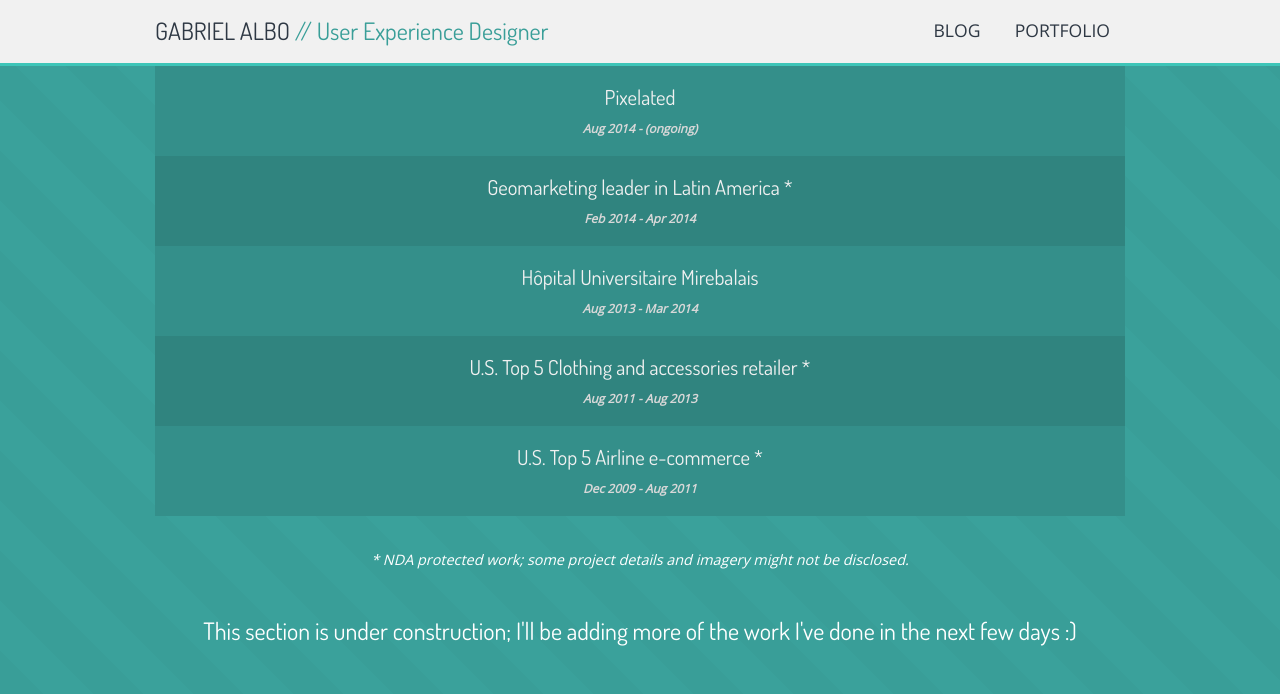
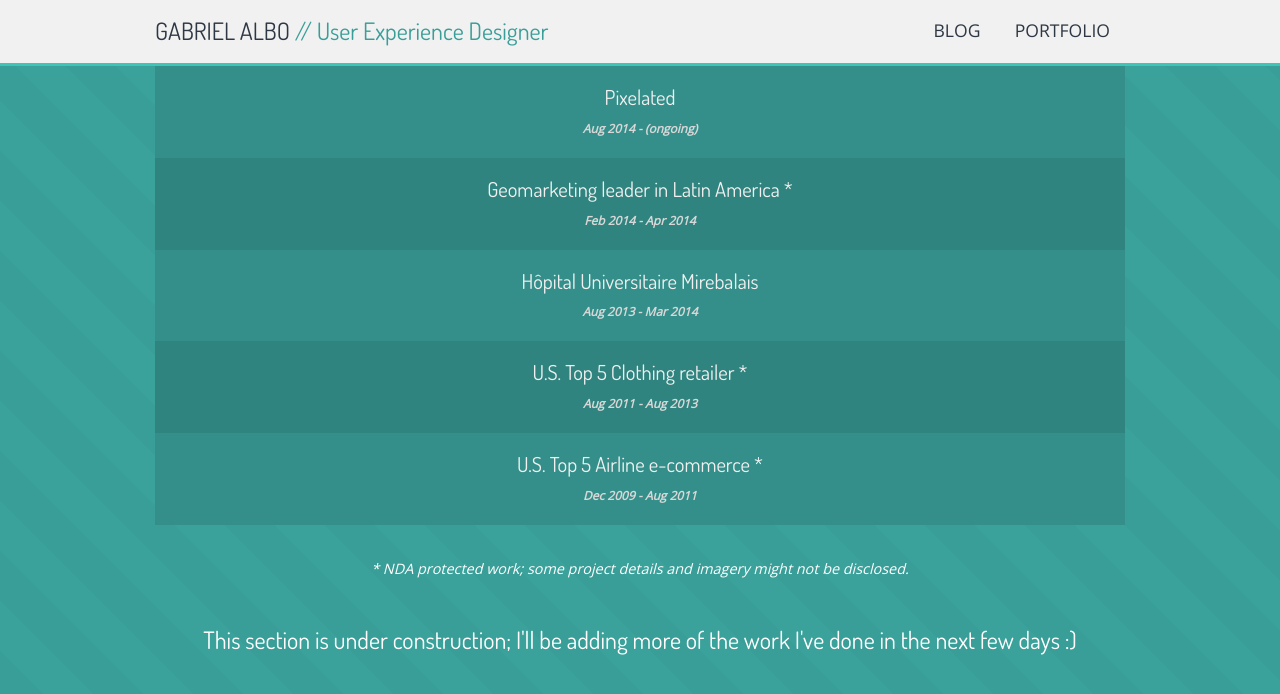
Before and after one commit to albogabriel/gabrielalbo.com, a Jekyll site: the page built from portfolio/index.html, in a window 1280 px wide. Shown: the top 694 px of the page. Built offline with Jekyll 4.4.1, drawn with Linux system fonts in a browser that asks for light colours; Markdown is read by kramdown in place of the engine named in the settings.

Commit message:
Changing project elements height

```diff
--- a/_posts/2013-08-15-clothing-retailer.markdown
+++ b/_posts/2013-08-15-clothing-retailer.markdown
@@ -1,6 +1,6 @@
 ---
 layout: project
-title:  "U.S. Top 5 Clothing and accessories retailer *"
+title:  "U.S. Top 5 Clothing retailer *"
 start-date: Aug 2011
 end-date: Aug 2013
 category: projects
--- a/css/screen.scss
+++ b/css/screen.scss
@@ -369,7 +369,8 @@
 }
 
 li.post-header {
-  height: 90px;
+  min-height: 90px;
+  height: 100%;
   color: $light-header-background;
   padding: 15px;
 
```
